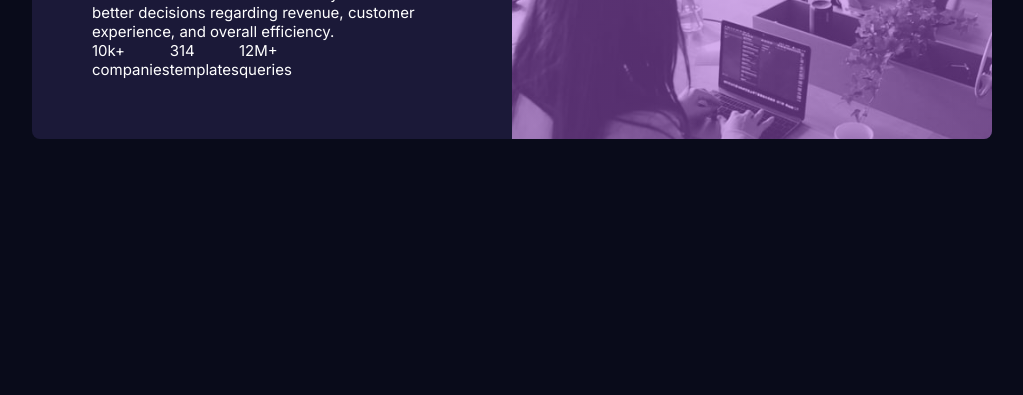
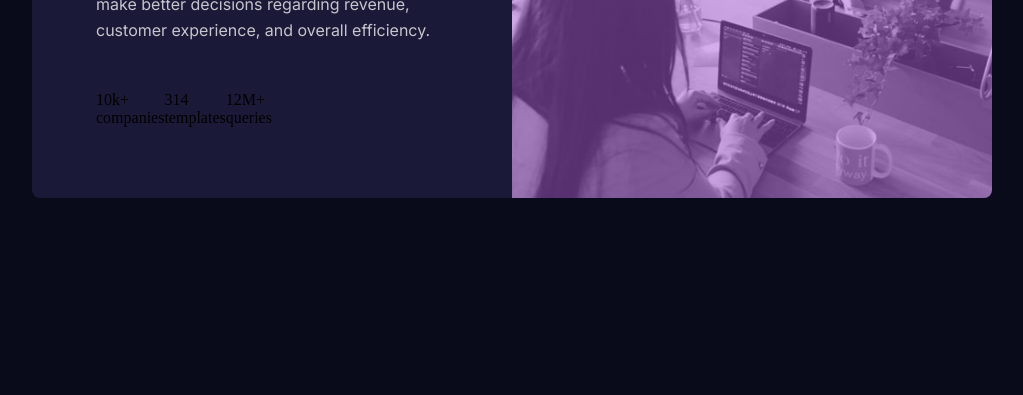
Before and after one commit to derekowusubekoe/frontendmentorsStatsPreviewCard, a plain HTML site: page index.html in a window 1280 px wide. Shown: the part 405-800 px from the top of the page, without its empty margins (128-1151 px from the left). Drawn offline with Linux system fonts and the light colour scheme.

Commit message:
assigned the appropriate font family and size

```diff
--- a/index.html
+++ b/index.html
@@ -44,7 +44,7 @@
           <div class="stats">
             <div class="stats-info">
               <div class="stats-num">10k+</div>
-              <div class="stats_desc">companies</div>
+              <div class="stats-desc">companies</div>
             </div>
             <div class="stats-info">
               <div class="stats-num">314</div>
--- a/styles/_default.scss
+++ b/styles/_default.scss
@@ -2,6 +2,4 @@
   margin: 0;
   padding: 0;
   box-sizing: border-box;
-  font-family: "Inter", sans-serif;
-  font-size: 15px;
 }
--- a/styles/_style-card.scss
+++ b/styles/_style-card.scss
@@ -9,10 +9,32 @@
     padding: 4rem;
 
     h1 {
+      font-family: "Inter", sans-serif;
       font-size: 2rem;
+      font-weight: 700;
+      color: $whiteMainHeadingStats;
       span {
         color: $softVioletAccent;
         font-size: 2rem;
+      }
+    }
+    p {
+      font-family: "Inter", sans-serif;
+      font-weight: 400;
+      color: $slightlyTransparentWhiteMain;
+      padding: 2rem 0 1rem 0;
+      line-height: 1.6;
+    }
+
+    .stats {
+      display: flex;
+      align-items: center;
+      justify-content: flex-start;
+      padding: 2rem 0 0.4rem 0;
+
+      .stats_num {
+        font-family: "Lexend Deca", sans-serif;
+        color: $whiteMainHeadingStats;
       }
     }
   }
--- a/styles/_style-main.scss
+++ b/styles/_style-main.scss
@@ -5,5 +5,4 @@ main {
   align-items: center;
   justify-content: center;
   background: $veryDarkBlueMainBg;
-  color: #fff;
 }
--- a/styles/_style-stats.scss
+++ b/styles/_style-stats.scss
@@ -1,7 +1,13 @@
 .stats {
   display: flex;
+  align-items: center;
+  justify-content: flex-start;
+  padding: 2rem 0 0.4rem 0;
 
   .stats-info {
-    font-family: "Lexend Deca", sans-serif;
+    .stats_num {
+      font-family: "Lexend Deca", sans-serif;
+      color: $whiteMainHeadingStats;
+    }
   }
 }
```
Also changed, not shown: dist/css/style.css, 1 other file.
